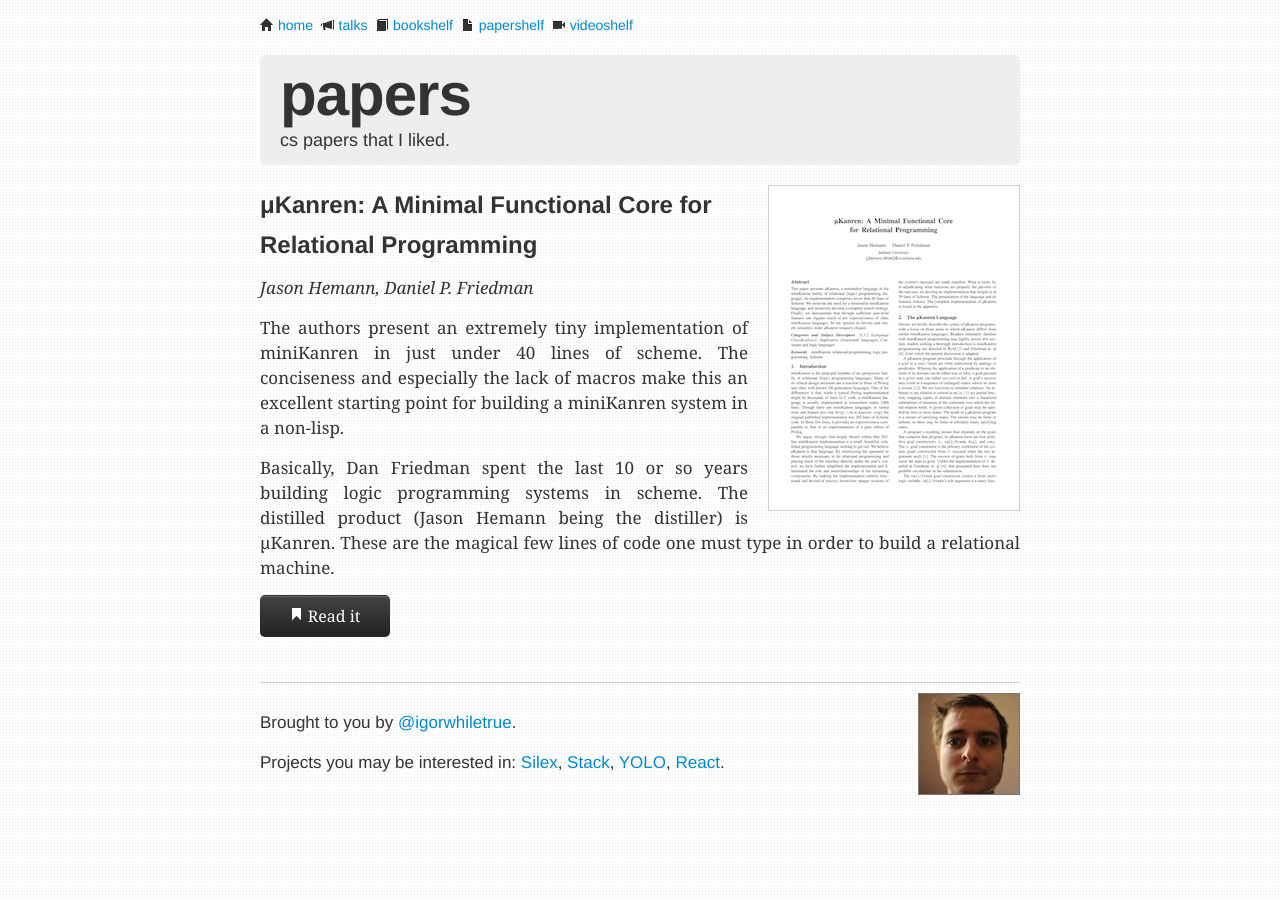
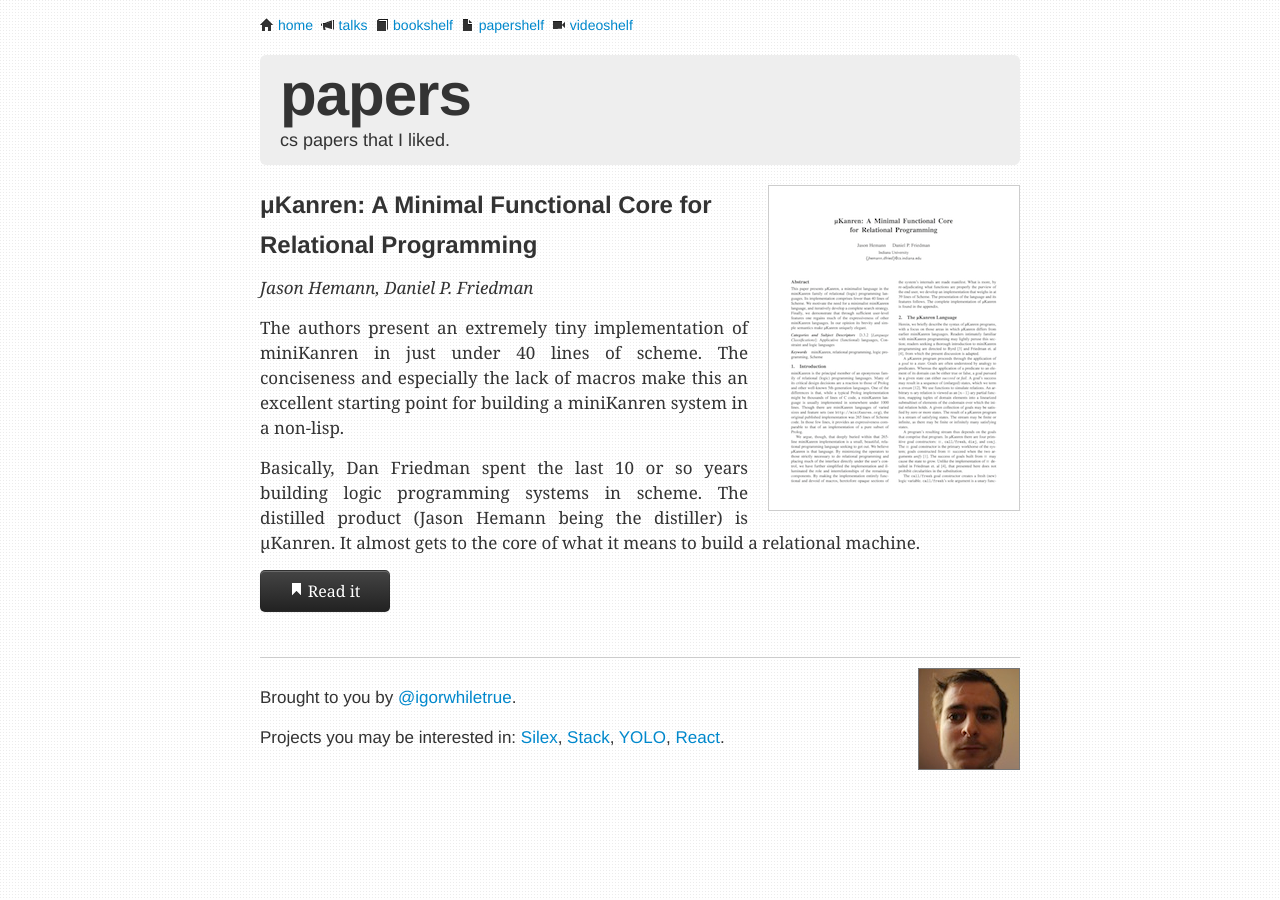
Before and after one commit to igorw/weblog, a Jekyll site: the page built from papershelf.md, in a window 1280 px wide. Built offline with Jekyll 4.4.1, drawn with Linux system fonts in a browser that asks for light colours; Markdown is read by kramdown in place of the engine named in the settings.

Commit message:
slightly rephrase

```diff
--- a/papershelf.md
+++ b/papershelf.md
@@ -23,8 +23,8 @@ non-lisp.
 
 Basically, Dan Friedman spent the last 10 or so years building logic
 programming systems in scheme. The distilled product (Jason Hemann being the
-distiller) is μKanren. These are the magical few lines of code one must type
-in order to build a relational machine.
+distiller) is μKanren. It almost gets to the core of what it means to build a
+relational machine.
 
 <a href="http://webyrd.net/scheme-2013/papers/HemannMuKanren2013.pdf" class="btn btn-large btn-inverse" style="width: 100px;"><span class="icon-bookmark icon-white"></span> Read it</a>
 
```
